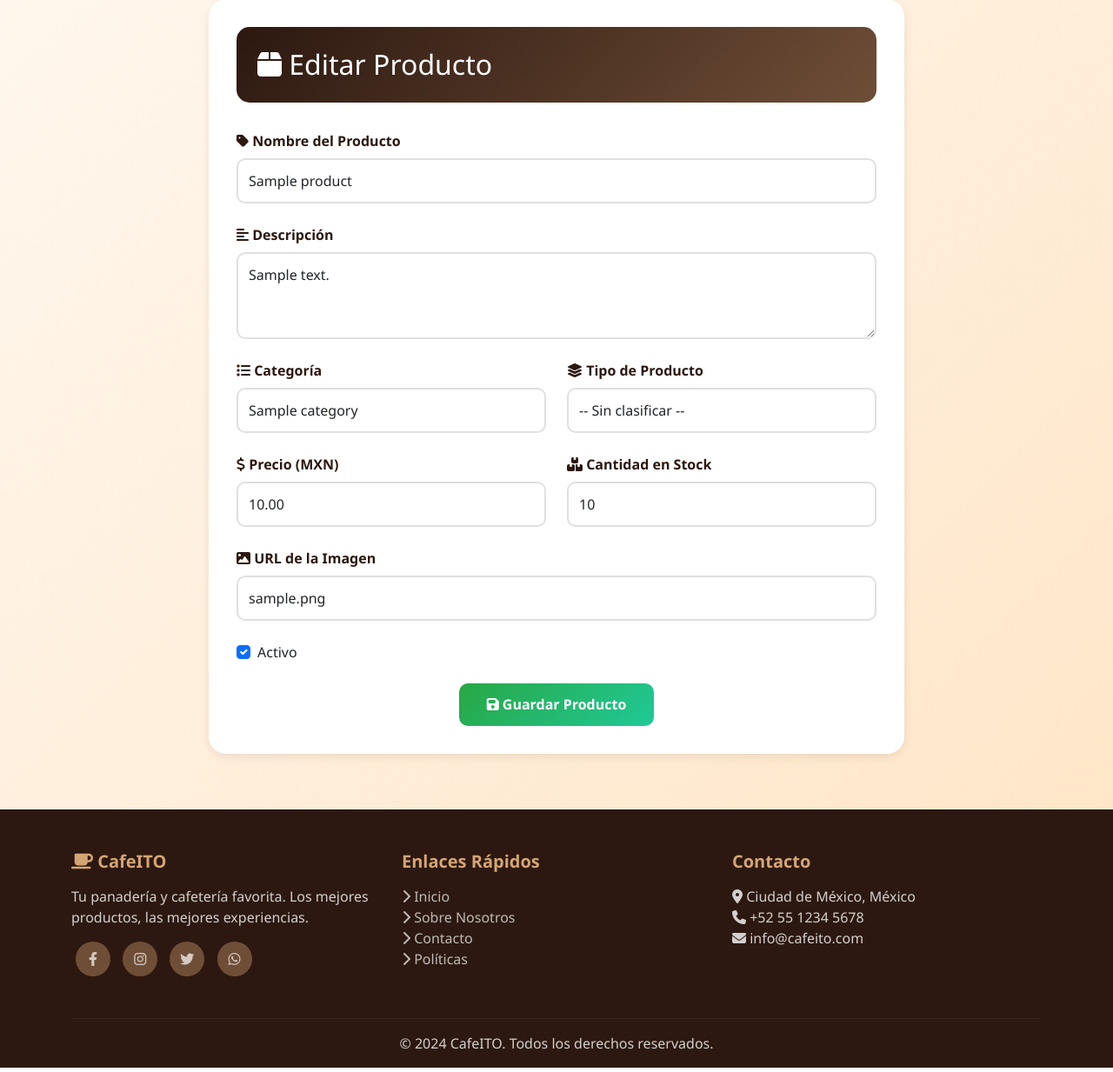
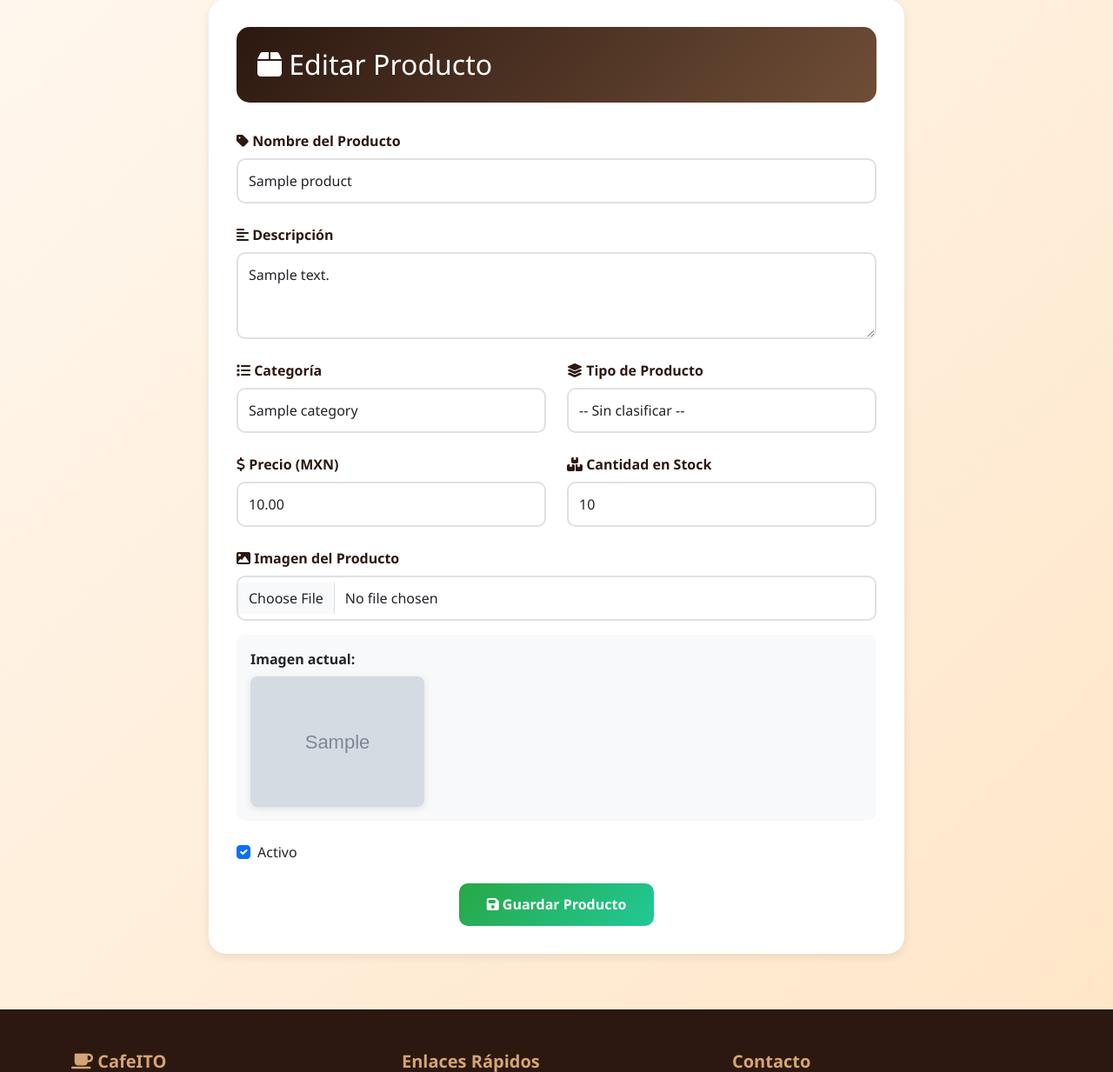
Before and after one commit to Mario437619/ProyectoWeb, a Django app: page /panel/products/edit/1/ in a window 1280 px wide. Shown: the part 164-1397 px from the top of the page at 87% size. Run offline with Django 5.2, Linux system fonts and the light colour scheme; a user stored in the database is signed in; tables that the repository leaves empty hold one stand-in row (values such as "Sample post"); grey boxes marked "Sample" are stand-in pictures.

Commit message:
reciente commit

```diff
--- a/miweb/urls.py
+++ b/miweb/urls.py
@@ -1,12 +1,18 @@
 # miweb/urls.py - Archivo principal de URLs
-
 from django.contrib import admin
 from django.urls import path, include
+from django.conf import settings
+from django.conf.urls.static import static
 
 urlpatterns = [
-    # Admin automático de Django (mantener)
+    # Admin automático de Django
     path('admin/', admin.site.urls),
 
     # Todas las rutas de tu aplicación store (panel, productos, etc.)
     path('', include('store.urls')),
 ]
+
+# Servir archivos media y static en desarrollo
+if settings.DEBUG:
+    urlpatterns += static(settings.MEDIA_URL, document_root=settings.MEDIA_ROOT)
+    urlpatterns += static(settings.STATIC_URL, document_root=settings.STATIC_ROOT)
--- a/store/forms.py
+++ b/store/forms.py
@@ -43,6 +43,7 @@ class RegisterForm(UserCreationForm):
             raise forms.ValidationError('Las contraseñas no coinciden')
         return password2
 
+
 class ProductForm(forms.ModelForm):
     TIPO_CHOICES = [
         ('', '-- Sin clasificar --'),
@@ -63,13 +64,13 @@ class ProductForm(forms.ModelForm):
 
     class Meta:
         model = Product
-        fields = ['name', 'description', 'category', 'tipo', 'price', 'image_url', 'stock', 'is_active']
+        fields = ['name', 'description', 'category', 'tipo', 'price', 'image', 'stock', 'is_active']
         labels = {
             'name': 'Nombre del Producto',
             'description': 'Descripción',
             'category': 'Categoría',
             'price': 'Precio (MXN)',
-            'image_url': 'URL de la Imagen',
+            'image': 'Imagen del Producto',
             'stock': 'Cantidad en Stock',
             'is_active': 'Activo',
         }
@@ -78,7 +79,7 @@ class ProductForm(forms.ModelForm):
             'description': forms.Textarea(attrs={'class': 'form-control', 'rows': 3, 'placeholder': 'Descripción del producto...'}),
             'category': forms.Select(attrs={'class': 'form-control'}),
             'price': forms.NumberInput(attrs={'class': 'form-control', 'step': '0.01', 'placeholder': '0.00'}),
-            'image_url': forms.URLInput(attrs={'class': 'form-control', 'placeholder': 'https://ejemplo.com/imagen.jpg'}),
+            'image': forms.FileInput(attrs={'class': 'form-control'}),
             'stock': forms.NumberInput(attrs={'class': 'form-control', 'placeholder': '0'}),
             'is_active': forms.CheckboxInput(attrs={'class': 'form-check-input'}),
         }
--- a/store/models.py
+++ b/store/models.py
@@ -4,7 +4,8 @@ from django.contrib.auth.models import User
 class Category(models.Model):
     name = models.CharField(max_length=100)
     description = models.TextField(null=True, blank=True)
-    image_url = models.CharField(max_length=500, null=True, blank=True)
+    # CAMBIADO: Ahora usa ImageField en lugar de CharField para URL
+    image = models.ImageField(upload_to='categories/', null=True, blank=True)
     is_active = models.BooleanField(default=True)
     created_at = models.DateTimeField()
     updated_at = models.DateTimeField()
@@ -22,7 +23,8 @@ class Product(models.Model):
     category = models.ForeignKey(Category, on_delete=models.CASCADE)
     tipo = models.CharField(max_length=50, null=True, blank=True)
     price = models.DecimalField(max_digits=10, decimal_places=2)
-    image_url = models.CharField(max_length=500, null=True, blank=True)
+    # CAMBIADO: Ahora usa ImageField en lugar de CharField para URL
+    image = models.ImageField(upload_to='products/', null=True, blank=True)
     stock = models.IntegerField(default=0)
     is_active = models.BooleanField(default=True)
     created_at = models.DateTimeField()
--- a/store/templates/store/admin_product_form.html
+++ b/store/templates/store/admin_product_form.html
@@ -67,6 +67,19 @@
         margin-top: 0.5rem;
         font-size: 0.9rem;
     }
+
+    .current-image {
+        margin-top: 1rem;
+        padding: 1rem;
+        background: #f8f9fa;
+        border-radius: 10px;
+    }
+
+    .current-image img {
+        max-width: 200px;
+        border-radius: 8px;
+        box-shadow: 0 2px 8px rgba(0,0,0,0.1);
+    }
 </style>
 
 <div class="form-container">
@@ -82,7 +95,8 @@
             </h2>
         </div>
 
-        <form method="post">
+        <!-- ⬇️ IMPORTANTE: enctype="multipart/form-data" -->
+        <form method="post" enctype="multipart/form-data">
             {% csrf_token %}
 
             <div class="form-group">
@@ -169,14 +183,23 @@
                 </div>
             </div>
 
+            <!-- ⬇️ CORREGIDO: image_url → image -->
             <div class="form-group">
-                <label class="form-label" for="{{ form.image_url.id_for_label }}">
-                    <i class="fas fa-image"></i> {{ form.image_url.label }}
+                <label class="form-label" for="{{ form.image.id_for_label }}">
+                    <i class="fas fa-image"></i> {{ form.image.label }}
                 </label>
-                {{ form.image_url }}
-                {% if form.image_url.errors %}
+                {{ form.image }}
+                {% if form.image.errors %}
                     <div class="error-message">
-                        {{ form.image_url.errors|striptags }}
+                        {{ form.image.errors|striptags }}
+                    </div>
+                {% endif %}
+
+                <!-- Mostrar imagen actual si existe -->
+                {% if form.instance.image %}
+                    <div class="current-image">
+                        <p class="mb-2"><strong>Imagen actual:</strong></p>
+                        <img src="{{ form.instance.image.url }}" alt="Imagen del producto">
                     </div>
                 {% endif %}
             </div>
--- a/store/views.py
+++ b/store/views.py
@@ -265,7 +265,7 @@ def multi_sale(request):
                 'name': product.name,
                 'price': product.price,
                 'stock': product.stock,
-                'image_url': product.image_url,
+                'image_url': product.image.url if product.image else '',
                 'quantity': sale_items.get(str(product.id), 0)
             }
             products_list.append(product_dict)
```
Also changed, not shown: miweb/settings.py (+15 -23 lines), store/templates/store/admin_products.html (+17 -3 lines), store/migrations/0005_remove_category_image_url_remove_product_image_url_and_more.py (added).
